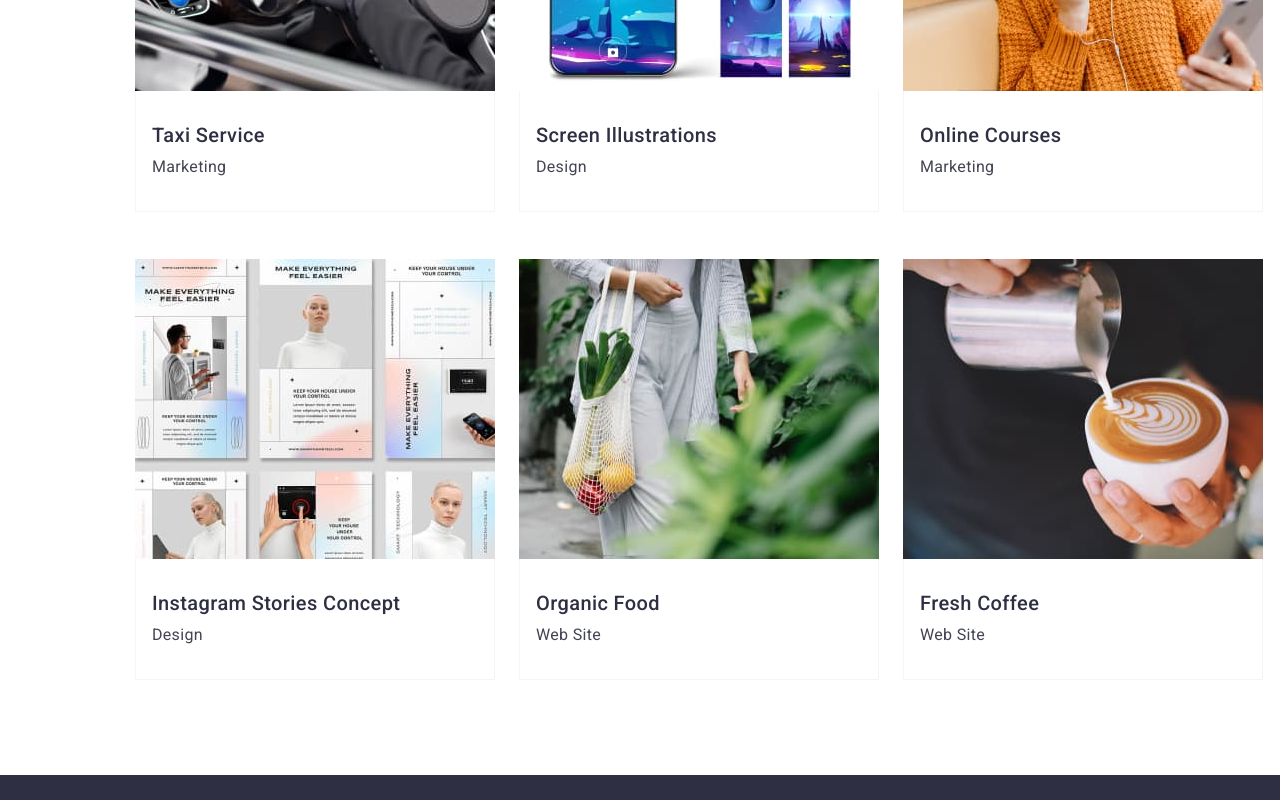
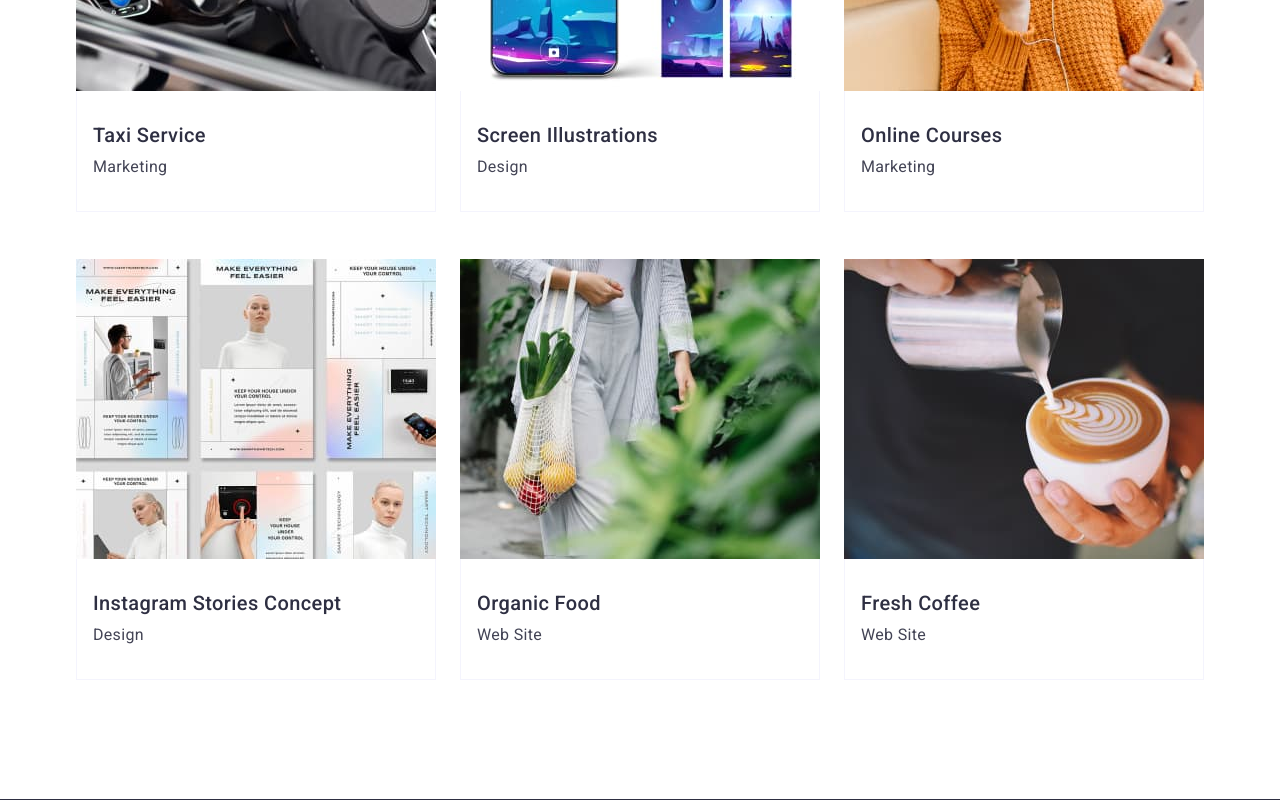
Before and after one commit to VitalinaZ/goit-markup-hw-03, a plain HTML site: page portfolio.html in a window 1280 px wide. Shown: the part 968-1768 px from the top of the page. Drawn offline with nearby package versions, Linux system fonts and the light colour scheme.

Commit message:
hw-3-fix-2

```diff
--- a/css/styles.css
+++ b/css/styles.css
@@ -186,7 +186,6 @@ body {
   text-transform: capitalize;
   color: #2e2f42;
   margin-bottom: 72px;
-  padding-top: 60px;
 }
 .doing-item {
   width: calc((100% - 24px) / 3);
@@ -222,6 +221,9 @@ body {
 .team-item {
   background-color: #ffffff;
   width: calc((100% - 24px) / 4);
+  box-shadow: 0px 1px 6px rgba(46, 47, 66, 0.08),
+    0px 1px 1px rgba(46, 47, 66, 0.16), 0px 2px 1px rgba(46, 47, 66, 0.08);
+  border-radius: 0px 0px 4px 4px;
 }
 .team-title {
   margin-bottom: 72px;
@@ -251,8 +253,8 @@ body {
 /*-------Portfolio-------*/
 
 /*---section Filters---*/
-.section {
-  padding: 96px 120px;
+.portfolio-section {
+  padding: 96px 0px 120px 0px;
 }
 
 .btn {
--- a/portfolio.html
+++ b/portfolio.html
@@ -58,7 +58,7 @@
 
       <!--section Filters-->
 
-      <section class="section">
+      <section class="portfolio-section">
         <div class="container">
           <h1 hidden class="title">Filters</h1>
 
```
